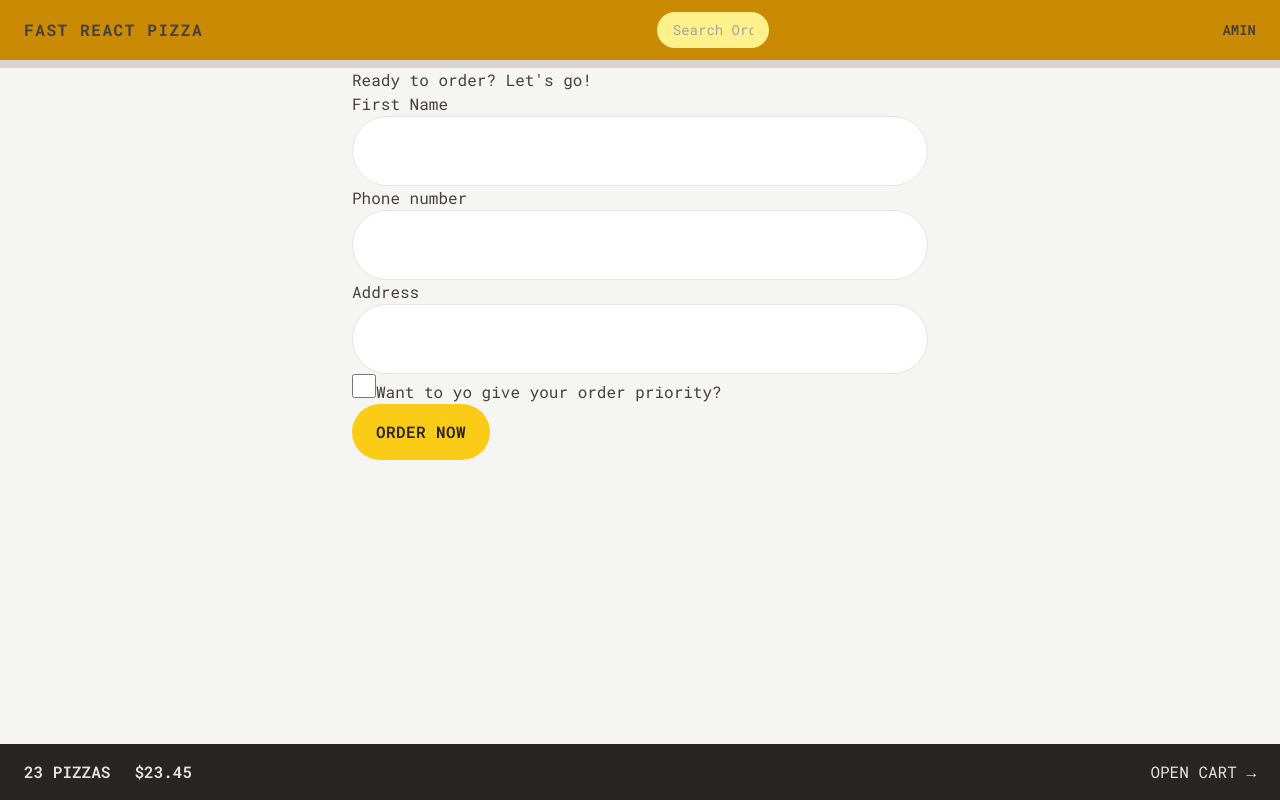
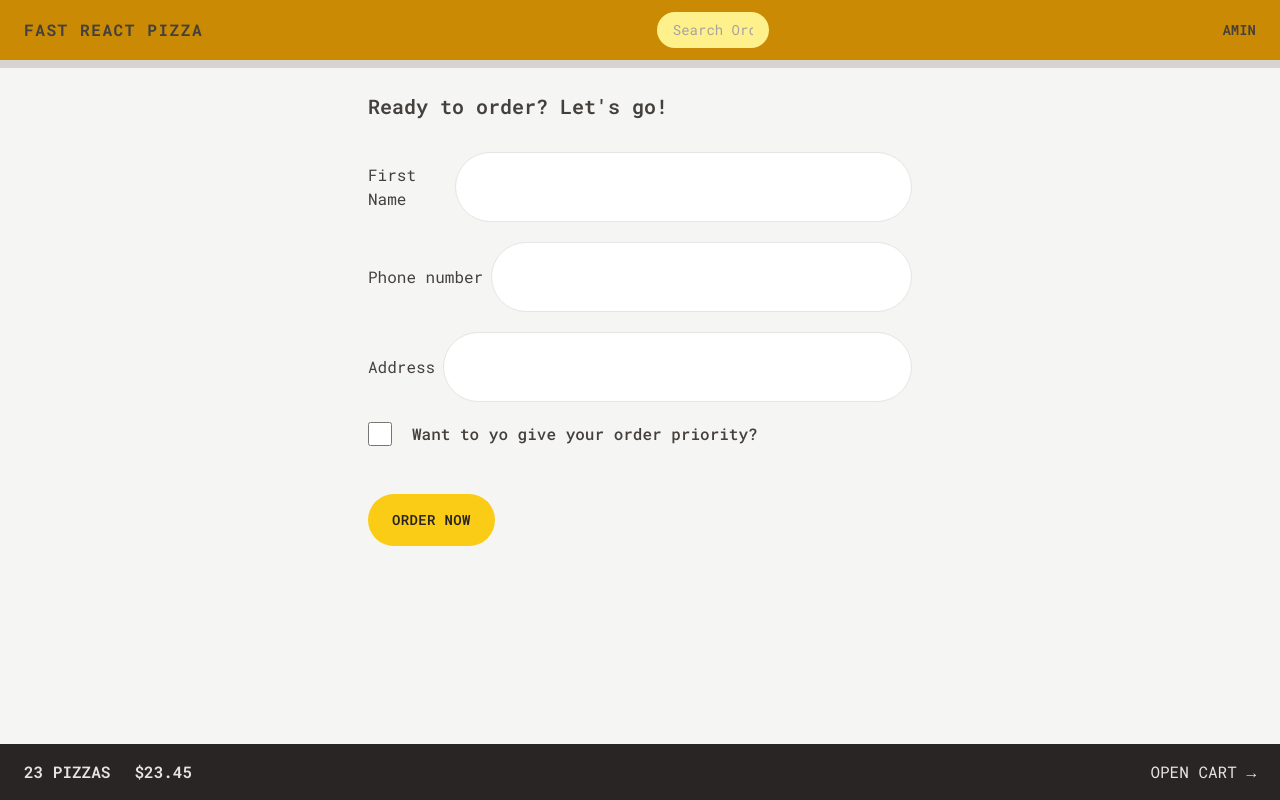
Before and after one commit to alireza-baqeri/pizza-shop-react, a React (Vite) app: page /order/new in a window 1280 px wide. Built offline with nearby package versions, Linux system fonts and the light colour scheme.

Commit message:
Styling is now all finished

```diff
--- a/index.html
+++ b/index.html
@@ -4,15 +4,9 @@
     <meta charset="UTF-8" />
     <link rel="icon" type="image/svg+xml" href="/vite.svg" />
     <meta name="viewport" content="width=device-width, initial-scale=1.0" />
-    <link rel="preconnect" href="https://fonts.googleapis.com" />
-    <link rel="preconnect" href="https://fonts.gstatic.com" crossorigin />
-    <link
-      href="https://fonts.googleapis.com/css2?family=Roboto+Mono:ital,wght@0,100..700;1,100..700&display=swap"
-      rel="stylesheet"
-    />
-    <title>Vite + React</title>
+    <title>Fast react pizza co</title>
   </head>
-  <body class="bg-stone-100 text-stone-700">
+  <body class="bg-stone-100 font-sans text-stone-700">
     <div id="root"></div>
     <script type="module" src="/src/main.jsx"></script>
   </body>
--- a/package.json
+++ b/package.json
@@ -10,6 +10,7 @@
     "preview": "vite preview"
   },
   "dependencies": {
+    "@fontsource/roboto-mono": "^5.3.0",
     "react": "^18.2.0",
     "react-dom": "^18.2.0",
     "react-router-dom": "^6.30.6"
--- a/src/features/cart/Cart.jsx
+++ b/src/features/cart/Cart.jsx
@@ -44,7 +44,7 @@ function Cart() {
         <Button className="mt-6 space-x-2" type="primary" to="/order/new">
           Order pizzas
         </Button>
-        <button>Clear cart</button>
+        <Button type='secondary'>Clear cart</Button>
       </div>
     </div>
   );
--- a/src/features/cart/CartItem.jsx
+++ b/src/features/cart/CartItem.jsx
@@ -3,11 +3,11 @@ function CartItem({ item }) {
   const { pizzaId, name, quantity, totalPrice } = item;
 
   return (
-    <li className="py-3">
-      <p className='mb-1'>
+    <li className="py-3 sm:flex sm:items-center sm:justify-between">
+      <p className='mb-1 sm:mb-0'>
         {quantity}&times; {name}
       </p>
-      <div className='flex justify-between items-center'>
+      <div className='sm:gap-6 flex justify-between items-center'>
         <p className='text-sm font-bold'>{formatCurrency(totalPrice)}</p>
       </div>
     </li>
--- a/src/features/order/CreateOrder.jsx
+++ b/src/features/order/CreateOrder.jsx
@@ -43,28 +43,38 @@ function CreateOrder() {
   const formErrors = useActionData();
 
   return (
-    <div>
-      <h2>Ready to order? Let's go!</h2>
+    <div className="px-4 py-6">
+      <h2 className="mb-8 text-xl font-semibold">Ready to order? Let's go!</h2>
       {/* <Form method="POST" action="/order/new"> */}
       <Form method="POST">
-        <div>
-          <label>First Name</label>
-          <input className="input" type="text" name="customer" required />
+        <div className="mb-5 flex flex-col gap-2 sm:flex-row sm:items-center">
+          <label className="sm:bases-40">First Name</label>
+          <input
+            className="input w-full"
+            type="text"
+            name="customer"
+            required
+          />
         </div>
-        <div>
-          <label>Phone number</label>
-          <div>
-            <input className="input" type="tel" name="phone" required />
-          </div>
-          {formErrors?.phone && <p>{formErrors.phone}</p>}
-        </div>
-        <div>
-          <label>Address</label>
-          <div>
-            <input className="input" type="text" name="address" required />
+        <div className="mb-5 flex flex-col gap-2 sm:flex-row sm:items-center">
+          <label className="sm:bases-40">Phone number</label>
+          <div className="grow">
+            <input className="input w-full" type="tel" name="phone" required />
+            {formErrors?.phone && <p className='text-xs mt-2 p-2 rounded-md bg-red-100  text-red-700'>{formErrors.phone}</p>}
           </div>
         </div>
-        <div>
+        <div className="mb-5 flex flex-col gap-2 sm:flex-row sm:items-center">
+          <label className="sm:bases-40">Address</label>
+          <div className="grow">
+            <input
+              className="input w-full"
+              type="text"
+              name="address"
+              required
+            />
+          </div>
+        </div>
+        <div className="mb-12 flex items-center gap-5">
           <input
             className="h-6 w-6 accent-yellow-400 focus:outline-none focus:ring focus:ring-yellow-400 focus:ring-offset-2"
             type="checkbox"
@@ -73,7 +83,7 @@ function CreateOrder() {
             // value={withPriority}
             // onChange={(e) => setWithPriority(e.target.checked)}
           />
-          <label htmlFor="priority">Want to yo give your order priority?</label>
+          <label className='font-medium' htmlFor="priority">Want to yo give your order priority?</label>
         </div>
         <div>
           <input
--- a/src/index.css
+++ b/src/index.css
@@ -1,10 +1,15 @@
+@import '@fontsource/roboto-mono/400.css';
+@import '@fontsource/roboto-mono/500.css';
+@import '@fontsource/roboto-mono/600.css';
+@import '@fontsource/roboto-mono/700.css';
+
 @tailwind base;
 @tailwind components;
 @tailwind utilities;
 
 @layer components {
   .input {
-    @apply w-full rounded-full border border-stone-200 px-4 py-2 text-sm transition-all duration-300 placeholder:text-stone-400 focus:outline-none focus:ring focus:ring-yellow-400 md:px-6 md:py-6;
+    @apply  rounded-full border border-stone-200 px-4 py-2 text-sm transition-all duration-300 placeholder:text-stone-400 focus:outline-none focus:ring focus:ring-yellow-400 md:px-6 md:py-6;
   }
   /* https://dev.to/afif/i-made-100-css-loaders-for-your-next-project-4eje */
   .loader {
--- a/src/ui/Button.jsx
+++ b/src/ui/Button.jsx
@@ -2,11 +2,13 @@ import { Link } from 'react-router-dom';
 
 function Button({ children, disabled, to, type }) {
   const base =
-    'inline-block rounded-full bg-yellow-400 font-semibold uppercase tracking-wide text-stone-800 transition-colors duration-300 hover:bg-yellow-300 focus:bg-yellow-600 focus:outline-none focus:ring focus:ring-yellow-300 focus:ring-offset-2 disabled:cursor-not-allowed ';
+    'inline-block text-sm rounded-full bg-yellow-400 font-semibold uppercase tracking-wide text-stone-800 transition-colors duration-300 hover:bg-yellow-300 focus:bg-yellow-600 focus:outline-none focus:ring focus:ring-yellow-300 focus:ring-offset-2 disabled:cursor-not-allowed ';
 
   const styles = {
     primary: base + ' px-4 py-3 md:px-6 md:py-4',
     small: base + ' md:px-6 md:py-5 py-2.5 px-4 text-xs',
+    secondary:
+      ' text-sm px-4 py-2.5 md:px-6 md:py-4 inline-block rounded-full border-2 border-stone-300 font-semibold uppercase tracking-wide text-stone-800 transition-colors duration-300 hover:bg-stone-300 focus:bg-stone-600 focus:outline-none focus:ring focus:ring-stone-300 focus:ring-offset-2 disabled:cursor-not-allowed ',
   };
   if (to)
     return (
--- a/tailwind.config.js
+++ b/tailwind.config.js
@@ -1,5 +1,5 @@
 /** @type {import('tailwindcss').Config} */
-
+// eslint-disable-next-line
 export default {
   content: ['./index.html', './src/**/*.{js,ts,jsx,tsx}'],
 
```
Also changed, not shown: 1 other file (tests, documents, lock files or other folders).
